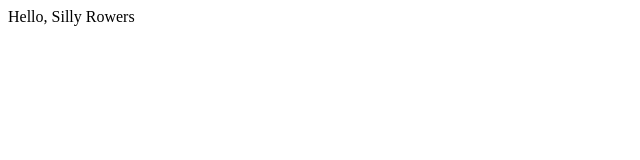
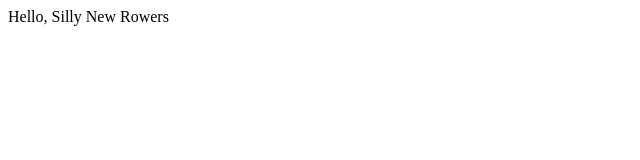
Before and after one commit to amieskola/rowing, a plain HTML site: page index.html in a window 1280 px wide. Shown: the full height of the page, 0-640 px from the left. Drawn offline with Linux system fonts and the light colour scheme.

Commit message:
Update index.html

```diff
--- a/index.html
+++ b/index.html
@@ -1,6 +1,6 @@
 <html>
 <head><title>Rowing</title></head>
   <body>
-    <p>Hello, Silly Rowers</p>
+    <p>Hello, Silly New Rowers</p>
   </body>
 </html>
```
